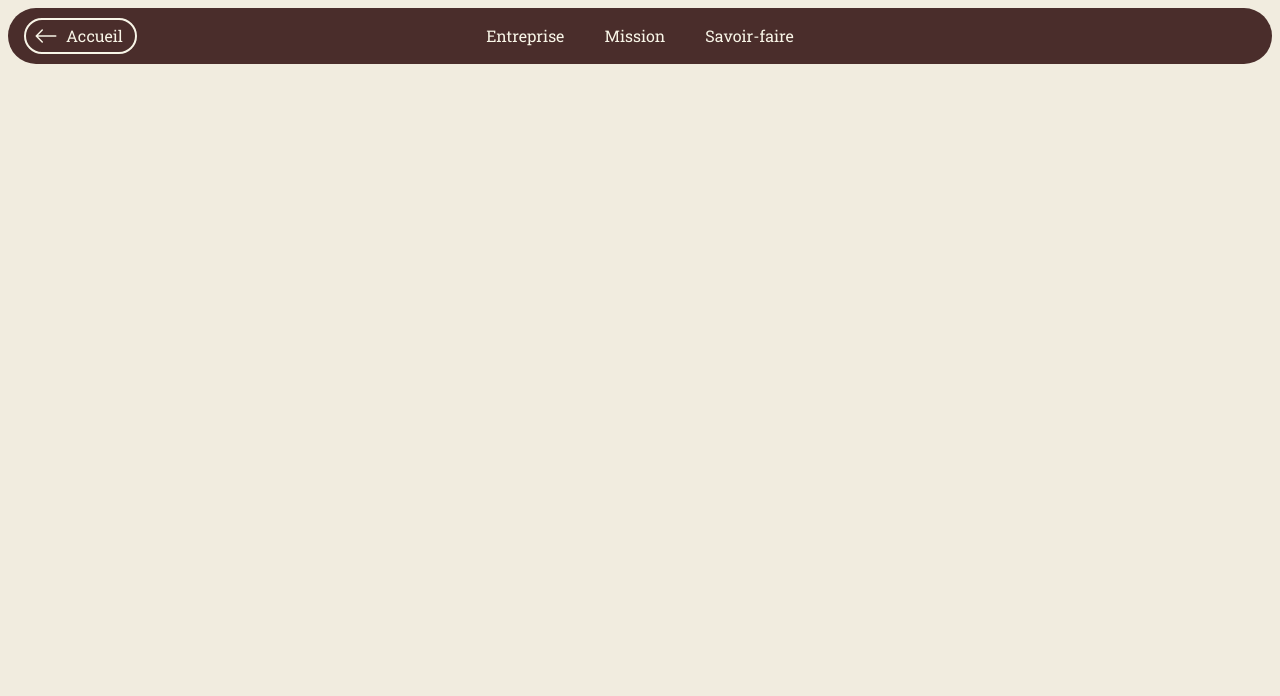
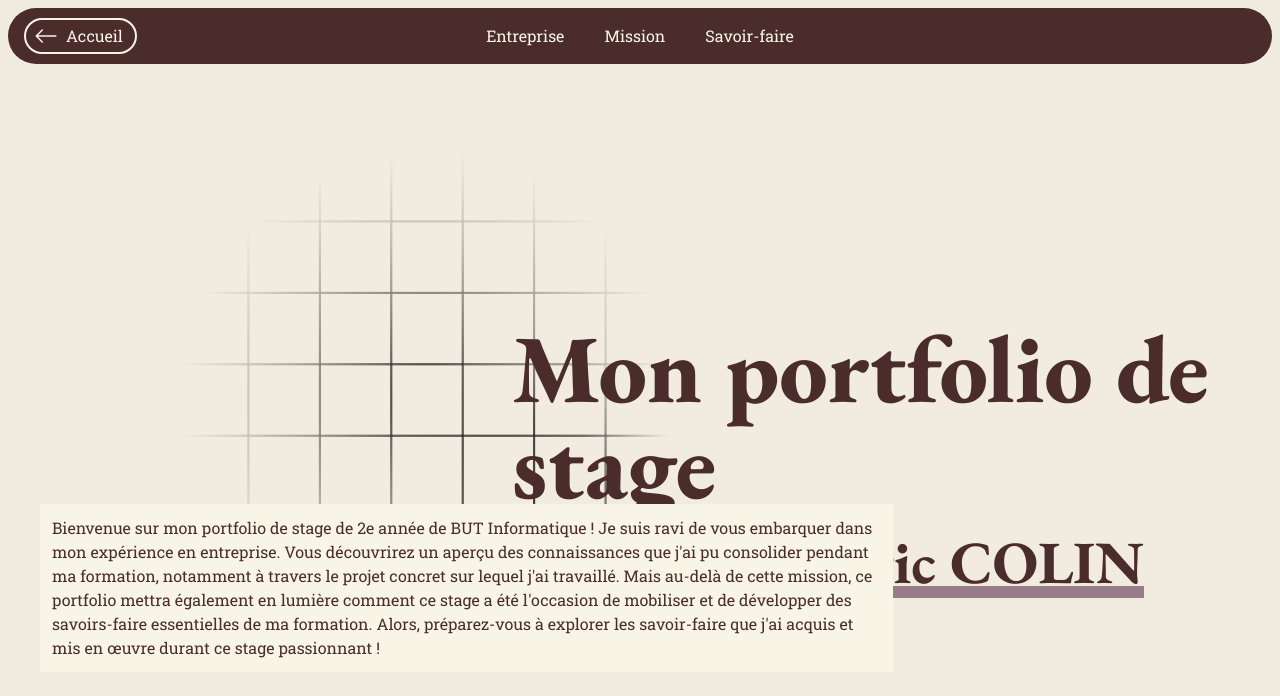
Before and after one commit to lynn2910/lynn2910.github.io, a SvelteKit app: page /portfolio/stage-but2 in a window 1280 px wide. Shown: the top 696 px of the page. Built offline with nearby package versions, Linux system fonts and the light colour scheme.

Commit message:
feat(stage-but2): Add landing page

```diff
--- a/src/app.html
+++ b/src/app.html
@@ -13,7 +13,7 @@
 
     %sveltekit.head%
 </head>
-<body data-sveltekit-preload-data="hover" class="bg-alabaster text-brown-coffee font-display">
+<body data-sveltekit-preload-data="hover" class="bg-alabaster text-brown-coffee font-display cursor-none">
 <!-- dark:bg-eerie-black dark:text-white -->
 <div style="display: contents">%sveltekit.body%</div>
 </body>
--- /dev/null
+++ b/src/lib/components/illustrations/But2Grid.svelte
@@ -0,0 +1,73 @@
+<svg width="500" height="500" viewBox="0 0 500 500" fill="none" xmlns="http://www.w3.org/2000/svg">
+<mask id="mask0_3_162" style="mask-type:alpha" maskUnits="userSpaceOnUse" x="0" y="0" width="500" height="500">
+<g clip-path="url(#clip0_3_162)">
+<rect x="-0.5" y="-0.5" width="72.4286" height="72.4286" stroke="black"/>
+<rect x="70.9286" y="-0.5" width="72.4286" height="72.4286" stroke="black"/>
+<rect x="142.357" y="-0.5" width="72.4286" height="72.4286" stroke="black"/>
+<rect x="213.786" y="-0.5" width="72.4286" height="72.4286" stroke="black"/>
+<rect x="285.214" y="-0.5" width="72.4286" height="72.4286" stroke="black"/>
+<rect x="356.643" y="-0.5" width="72.4286" height="72.4286" stroke="black"/>
+<rect x="428.072" y="-0.5" width="72.4286" height="72.4286" stroke="black"/>
+<rect x="-0.5" y="70.9286" width="72.4286" height="72.4286" stroke="black"/>
+<rect x="70.9286" y="70.9286" width="72.4286" height="72.4286" stroke="black"/>
+<rect x="142.357" y="70.9286" width="72.4286" height="72.4286" stroke="black"/>
+<rect x="213.786" y="70.9286" width="72.4286" height="72.4286" stroke="black"/>
+<rect x="285.214" y="70.9286" width="72.4286" height="72.4286" stroke="black"/>
+<rect x="356.643" y="70.9286" width="72.4286" height="72.4286" stroke="black"/>
+<rect x="428.072" y="70.9286" width="72.4286" height="72.4286" stroke="black"/>
+<rect x="-0.5" y="142.357" width="72.4286" height="72.4286" stroke="black"/>
+<rect x="70.9286" y="142.357" width="72.4286" height="72.4286" stroke="black"/>
+<rect x="142.357" y="142.357" width="72.4286" height="72.4286" stroke="black"/>
+<rect x="213.786" y="142.357" width="72.4286" height="72.4286" stroke="black"/>
+<rect x="285.214" y="142.357" width="72.4286" height="72.4286" stroke="black"/>
+<rect x="356.643" y="142.357" width="72.4286" height="72.4286" stroke="black"/>
+<rect x="428.072" y="142.357" width="72.4286" height="72.4286" stroke="black"/>
+<rect x="-0.5" y="213.786" width="72.4286" height="72.4286" stroke="black"/>
+<rect x="70.9286" y="213.786" width="72.4286" height="72.4286" stroke="black"/>
+<rect x="142.357" y="213.786" width="72.4286" height="72.4286" stroke="black"/>
+<rect x="213.786" y="213.786" width="72.4286" height="72.4286" stroke="black"/>
+<rect x="285.214" y="213.786" width="72.4286" height="72.4286" stroke="black"/>
+<rect x="356.643" y="213.786" width="72.4286" height="72.4286" stroke="black"/>
+<rect x="428.072" y="213.786" width="72.4286" height="72.4286" stroke="black"/>
+<rect x="-0.5" y="285.214" width="72.4286" height="72.4286" stroke="black"/>
+<rect x="70.9286" y="285.214" width="72.4286" height="72.4286" stroke="black"/>
+<rect x="142.357" y="285.214" width="72.4286" height="72.4286" stroke="black"/>
+<rect x="213.786" y="285.214" width="72.4286" height="72.4286" stroke="black"/>
+<rect x="285.214" y="285.214" width="72.4286" height="72.4286" stroke="black"/>
+<rect x="356.643" y="285.214" width="72.4286" height="72.4286" stroke="black"/>
+<rect x="428.072" y="285.214" width="72.4286" height="72.4286" stroke="black"/>
+<rect x="-0.5" y="356.643" width="72.4286" height="72.4286" stroke="black"/>
+<rect x="70.9286" y="356.643" width="72.4286" height="72.4286" stroke="black"/>
+<rect x="142.357" y="356.643" width="72.4286" height="72.4286" stroke="black"/>
+<rect x="213.786" y="356.643" width="72.4286" height="72.4286" stroke="black"/>
+<rect x="285.214" y="356.643" width="72.4286" height="72.4286" stroke="black"/>
+<rect x="356.643" y="356.643" width="72.4286" height="72.4286" stroke="black"/>
+<rect x="428.072" y="356.643" width="72.4286" height="72.4286" stroke="black"/>
+<rect x="-0.5" y="428.071" width="72.4286" height="72.4286" stroke="black"/>
+<rect x="70.9286" y="428.071" width="72.4286" height="72.4286" stroke="black"/>
+<rect x="142.357" y="428.071" width="72.4286" height="72.4286" stroke="black"/>
+<rect x="213.786" y="428.071" width="72.4286" height="72.4286" stroke="black"/>
+<rect x="285.214" y="428.071" width="72.4286" height="72.4286" stroke="black"/>
+<rect x="356.643" y="428.071" width="72.4286" height="72.4286" stroke="black"/>
+<rect x="428.072" y="428.071" width="72.4286" height="72.4286" stroke="black"/>
+</g>
+</mask>
+<g mask="url(#mask0_3_162)">
+<circle cx="250" cy="250" r="250" fill="url(#paint0_radial_3_162)"/>
+<ellipse cx="351" cy="342" rx="149" ry="156" fill="url(#paint1_radial_3_162)"/>
+</g>
+<defs>
+<radialGradient id="paint0_radial_3_162" cx="0" cy="0" r="1" gradientUnits="userSpaceOnUse" gradientTransform="translate(250 250) rotate(90) scale(250)">
+<stop/>
+<stop offset="1" stop-color="#666666" stop-opacity="0"/>
+</radialGradient>
+<radialGradient id="paint1_radial_3_162" cx="0" cy="0" r="1" gradientUnits="userSpaceOnUse" gradientTransform="translate(351 342) rotate(90) scale(156 149)">
+<stop stop-opacity="0.8"/>
+<stop offset="0.514423" stop-color="#1E1E1E" stop-opacity="0.706731"/>
+<stop offset="1" stop-color="#666666" stop-opacity="0"/>
+</radialGradient>
+<clipPath id="clip0_3_162">
+<rect width="500" height="500" fill="white"/>
+</clipPath>
+</defs>
+</svg>
--- a/src/lib/components/navigation/Navbar.svelte
+++ b/src/lib/components/navigation/Navbar.svelte
@@ -18,19 +18,19 @@
 </script>
 
 
-<nav class="absolute top-2 w-[calc(100vw-1rem)] mx-2 h-14 py-3 px-6 rounded-4xl bg-brown-coffee text-old-lace"
+<nav class="fixed top-2 w-[calc(100vw-1rem)] mx-2 h-14 py-3 px-6 rounded-4xl bg-brown-coffee text-old-lace"
      hidden={hidden}>
     {@render main()}
 </nav>
 
 {#if left}
-    <div class={"absolute left-6 " + top_padding}>
+    <div class={"fixed left-6 " + top_padding}>
         {@render left()}
     </div>
 {/if}
 
 {#if right}
-    <div class={"absolute right-6 " + top_padding} hidden={hidden}>
+    <div class={"fixed right-6 " + top_padding} hidden={hidden}>
         {@render right()}
     </div>
 {/if}
--- a/src/routes/portfolio/stage-but2/+page.svelte
+++ b/src/routes/portfolio/stage-but2/+page.svelte
@@ -1,6 +1,7 @@
 <script lang="ts">
 	import Navbar from "$lib/components/navigation/Navbar.svelte";
 	import {base} from "$app/paths";
+	import But2Grid from "$lib/components/illustrations/But2Grid.svelte";
 
 	const links: { href: string, name: string }[] = [
 		{href: '#', name: "Entreprise"},
@@ -30,3 +31,26 @@
         </div>
     {/snippet}
 </Navbar>
+
+<div class="w-screen h-screen relative">
+    <!-- Grid -->
+    <div class="absolute top-1/2 left-1/3 -translate-x-1/2 -translate-y-1/2">
+        <But2Grid/>
+    </div>
+    <!-- Title -->
+    <div class="absolute top-2/5 left-2/5 font-title font-extrabold">
+        <h1 class="text-8xl ">Mon portfolio de stage</h1>
+        <div class="relative text-6xl font-bold ml-64 mt-5 w-fit">
+            <div class="absolute -bottom-1.5 mt-2 h-3 px-2 w-full bg-mountbatten-pink"></div>
+            <h2>Cédric COLIN</h2>
+        </div>
+    </div>
+    <!-- Paragraphe -->
+    <p class="bg-old-lace absolute left-10 p-3 bottom-32 w-4/6">
+        Bienvenue sur mon portfolio de stage de 2e année de BUT Informatique ! Je suis ravi de vous embarquer
+        dans mon expérience en entreprise. Vous découvrirez un aperçu des connaissances que j'ai pu consolider pendant
+        ma formation, notamment à travers le projet concret sur lequel j'ai travaillé. Mais au-delà de cette mission, ce
+        portfolio mettra également en lumière comment ce stage a été l'occasion de mobiliser et de développer des
+        savoirs-faire essentielles de ma formation. Alors, préparez-vous à explorer les savoir-faire que j'ai acquis et
+        mis en œuvre durant ce stage passionnant !</p>
+</div>
```
